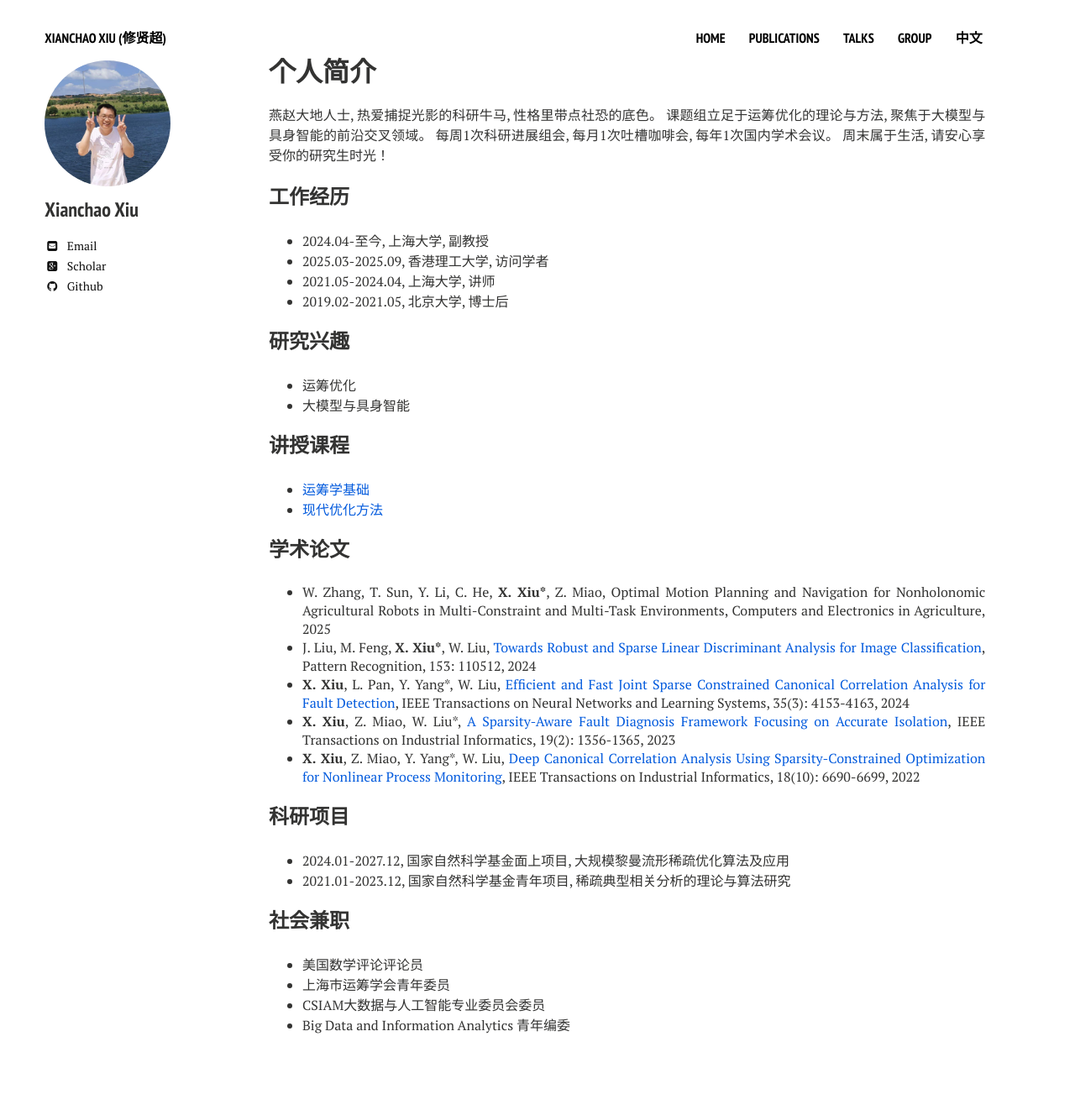
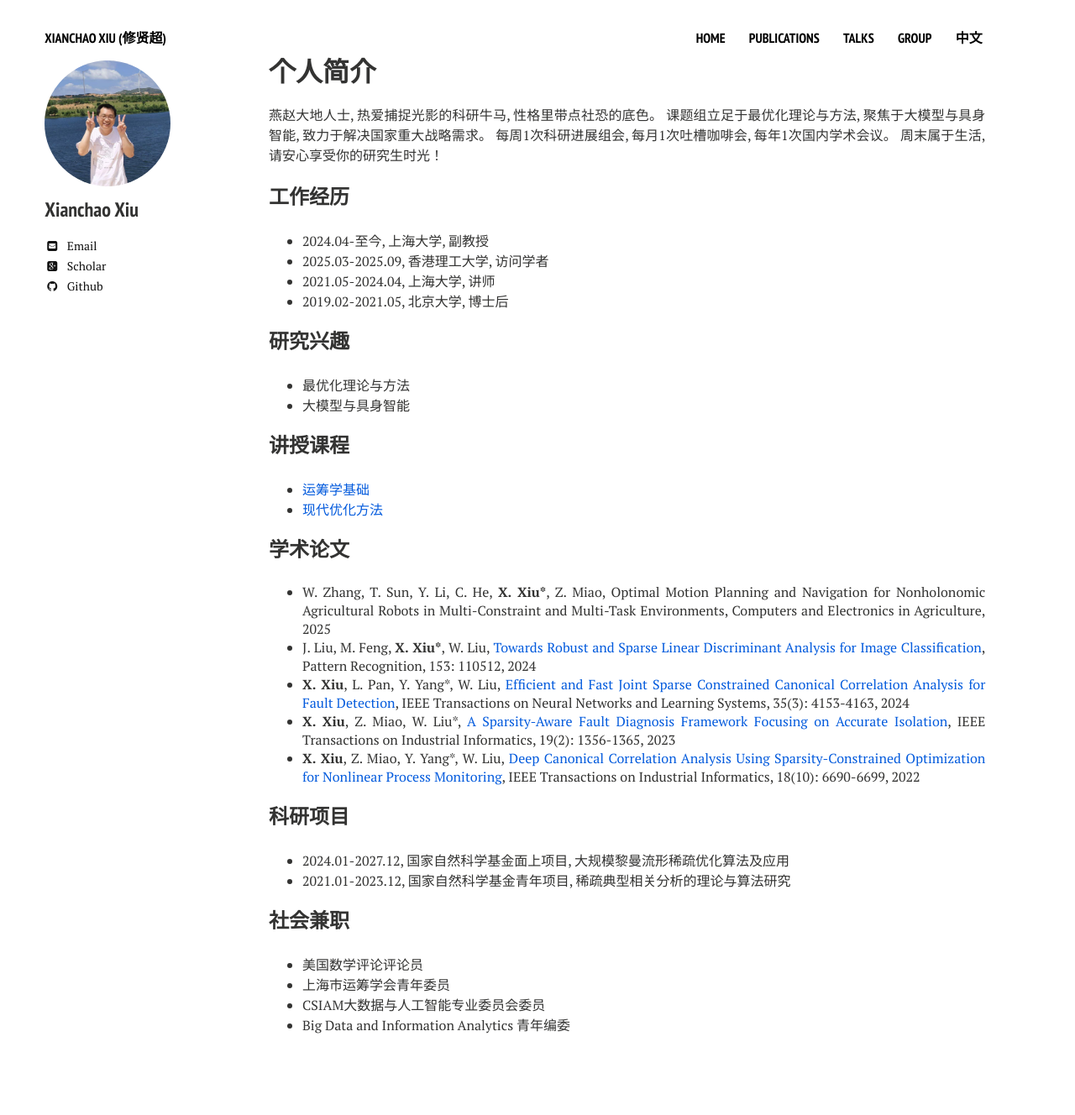
Before and after one commit to xianchaoxiu/xianchaoxiu.github.io, a Jekyll site: the page built from chinese/index.md, in a window 1280 px wide. Shown: the whole page at 84% size. Built offline with Jekyll 4.4.1, drawn with Linux system fonts in a browser that asks for light colours; nearby versions of some CDN libraries.

Commit message:
Update index.md

```diff
--- a/chinese/index.md
+++ b/chinese/index.md
@@ -8,7 +8,7 @@ share: false
 ---
 
 燕赵大地人士, 热爱捕捉光影的科研牛马, 性格里带点社恐的底色。
-课题组立足于运筹优化的理论与方法, 聚焦于大模型与具身智能的前沿交叉领域。
+课题组立足于最优化理论与方法, 聚焦于大模型与具身智能, 致力于解决国家重大战略需求。
 每周1次科研进展组会, 每月1次吐槽咖啡会, 每年1次国内学术会议。
 周末属于生活, 请安心享受你的研究生时光！
 
@@ -23,7 +23,7 @@ share: false
 
 
 ### 研究兴趣
-* 运筹优化 <br>
+* 最优化理论与方法 <br>
 * 大模型与具身智能 <br>
 
 
```
